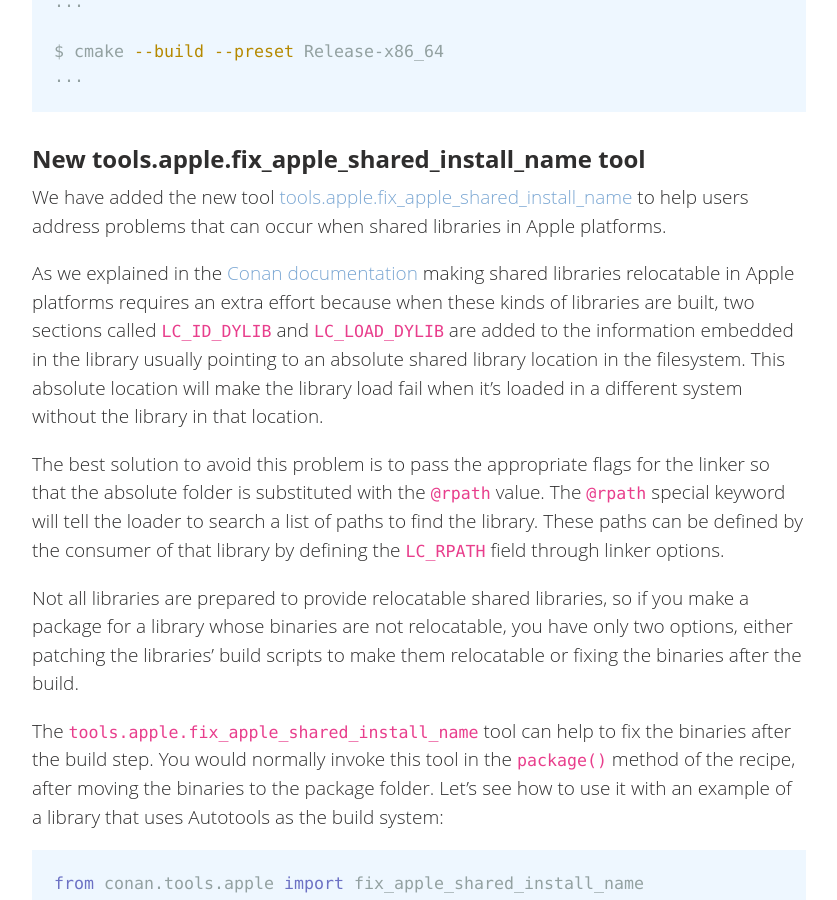
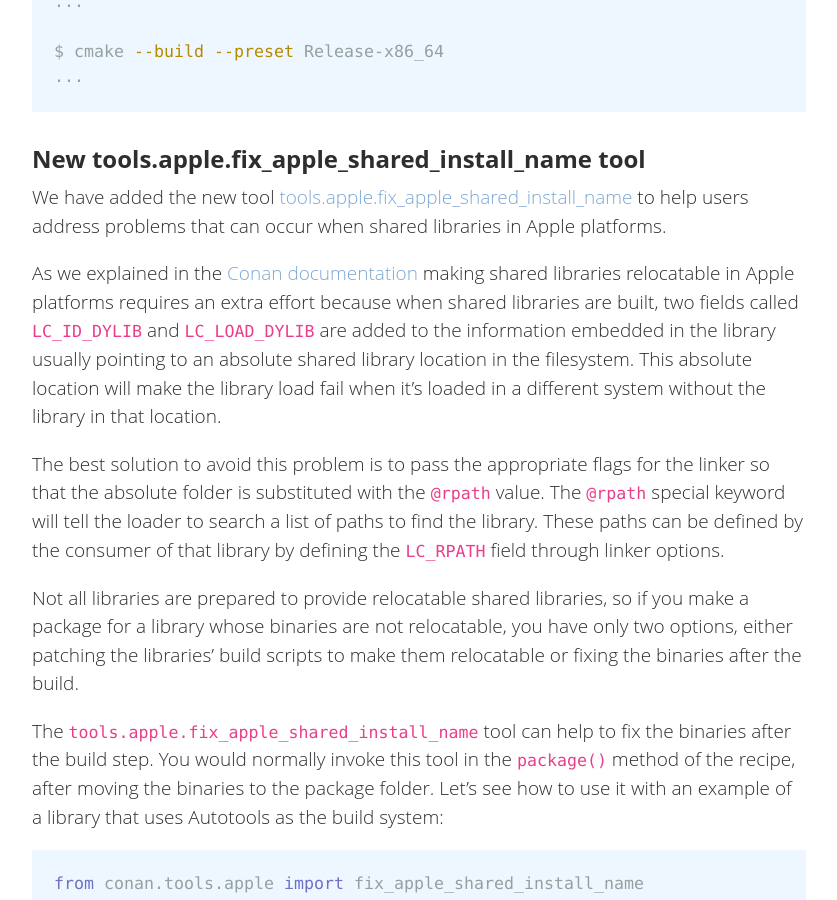
Before and after one commit to conan-io/conan-io.github.io, a Jekyll site: the page built from _posts/2022-06-16-New-conan-release-1-49.markdown, in a window 1280 px wide and 900 px high, scrolled down 4242 px. Shown: the whole window, without its empty margins (20-857 px from the left). Built offline with Jekyll 4.4.1, drawn with Linux system fonts in a browser that asks for light colours; comment, search, counter and statistics services are not loaded.

Commit message:
Update _posts/2022-06-16-New-conan-release-1-49.markdown
Co-authored-by: Luis Caro Campos <3535649+jcar87@users.noreply.github.com>

```diff
--- a/_posts/2022-06-16-New-conan-release-1-49.markdown
+++ b/_posts/2022-06-16-New-conan-release-1-49.markdown
@@ -194,7 +194,7 @@ to help users address problems that can occur when shared libraries in Apple pla
 
 As we explained in the [Conan documentation](https://docs.conan.io/en/latest/reference/conanfile/tools/gnu/autotools.html#a-note-about-relocatable-shared-libraries-in-macos-built-the-autotools-build-helper)
 making shared libraries relocatable in Apple platforms requires an extra effort because
-when these kinds of libraries are built, two sections called `LC_ID_DYLIB` and
+when shared libraries are built, two fields called `LC_ID_DYLIB` and
 `LC_LOAD_DYLIB` are added to the information embedded in the library usually pointing to
 an absolute shared library location in the filesystem. This absolute location will make
 the library load fail when it's loaded in a different system without the library in that
```
